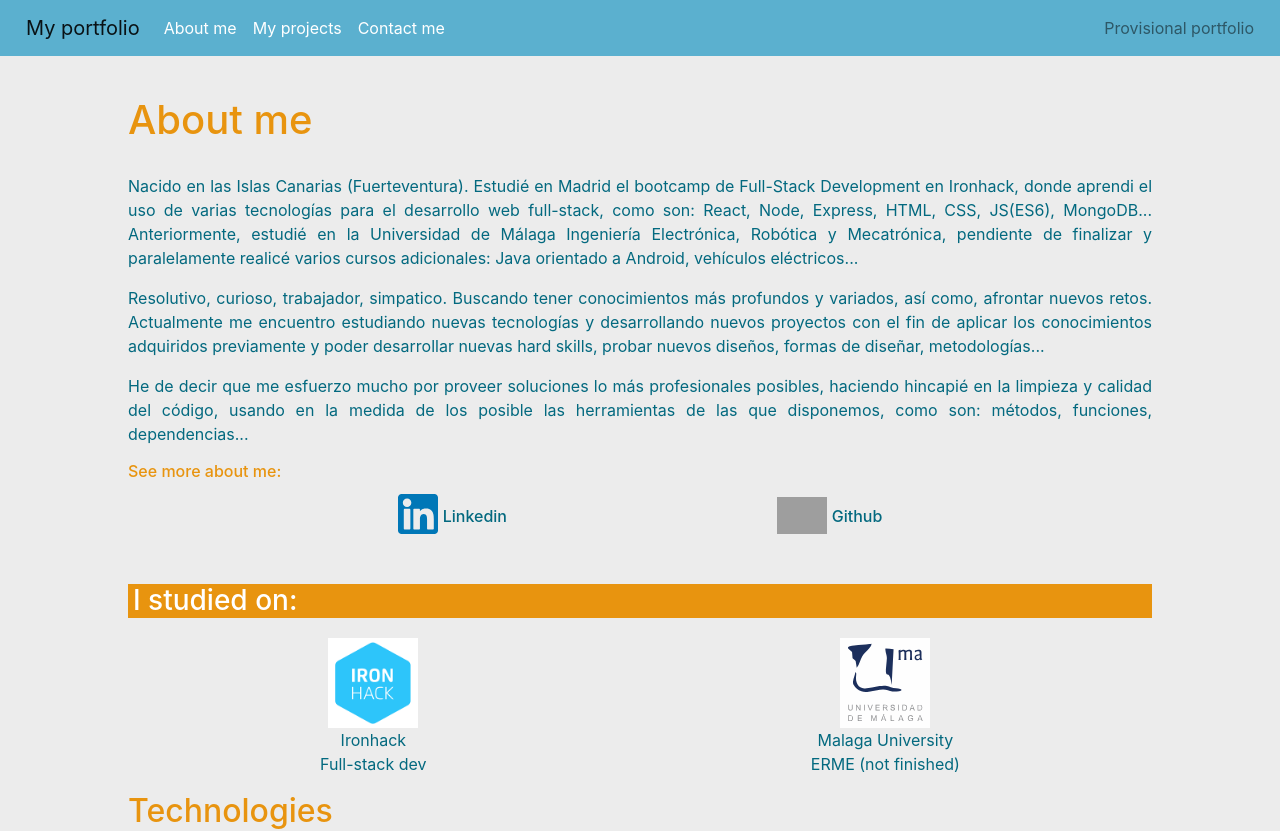
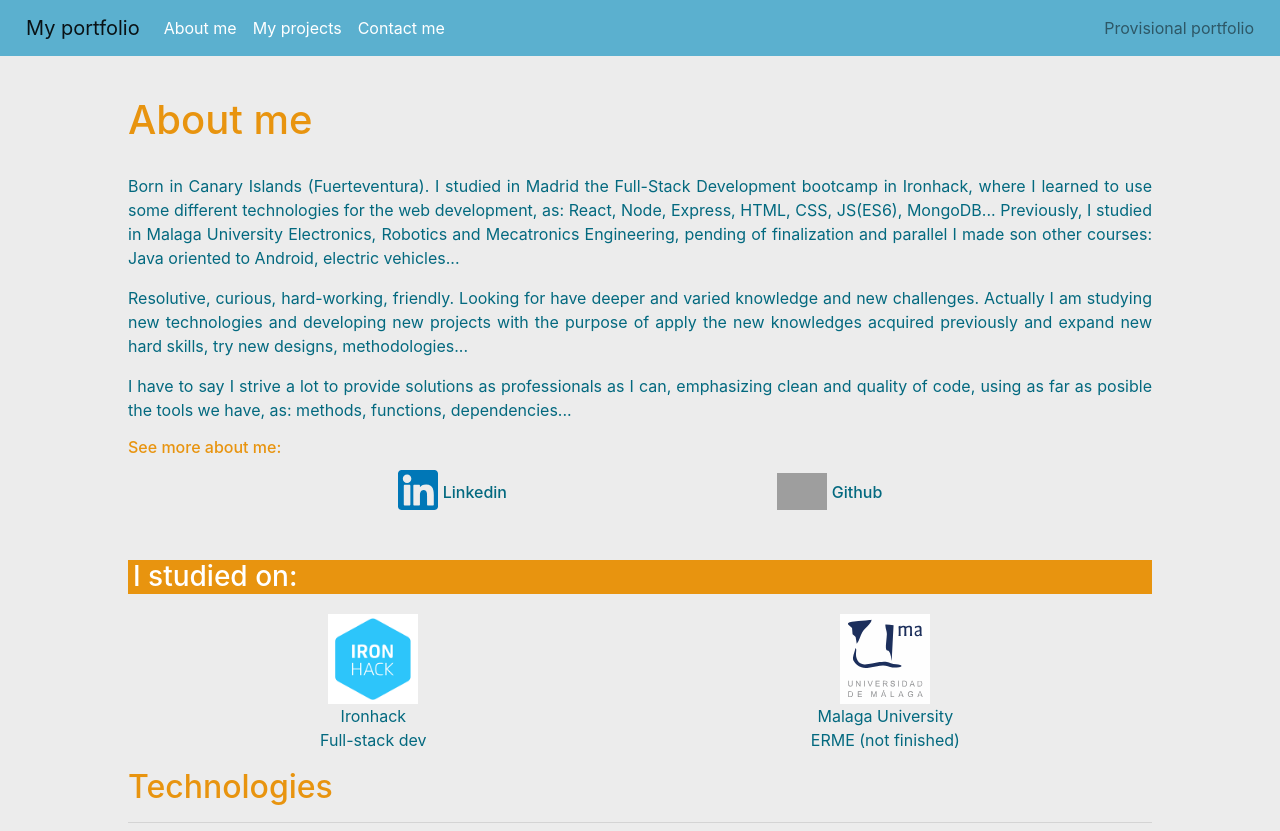
Before and after one commit to NelsonCC1812/provisional-portfolio, a React (Create React App) app in the folder client/: page /about in a window 1280 px wide. Shown: the top 831 px of the page. Built offline with nearby package versions, Linux system fonts and the light colour scheme; grey boxes are pictures that could not be loaded.

Commit message:
Traduccion del about me done

```diff
--- a/client/src/components/pages/About/index.js
+++ b/client/src/components/pages/About/index.js
@@ -13,9 +13,9 @@ export default function About_() {
             <h1 style={ { marginBottom: '30px' } }>About me</h1>
 
             <div style={ { textAlign: 'justify' } }>
-                <p>Nacido en las Islas Canarias (Fuerteventura). Estudié en Madrid el bootcamp de Full-Stack Development en Ironhack, donde aprendi el uso de varias tecnologías para el desarrollo web full-stack, como son: React, Node, Express, HTML, CSS, JS(ES6), MongoDB... Anteriormente, estudié en la Universidad de Málaga Ingeniería Electrónica, Robótica y Mecatrónica, pendiente de finalizar y paralelamente realicé varios cursos adicionales: Java orientado a Android, vehículos eléctricos...</p>
-                <p>Resolutivo, curioso, trabajador, simpatico. Buscando tener conocimientos más profundos y variados, así como, afrontar nuevos retos. Actualmente me encuentro estudiando nuevas tecnologías y desarrollando nuevos proyectos con el fin de aplicar los conocimientos adquiridos previamente y poder desarrollar nuevas hard skills, probar nuevos diseños, formas de diseñar, metodologías...</p>
-                <p>He de decir que me esfuerzo mucho por proveer soluciones lo más profesionales posibles, haciendo hincapié en la limpieza y calidad del código, usando en la medida de los posible las herramientas de las que disponemos, como son: métodos, funciones, dependencias... </p>
+                <p>Born in Canary Islands (Fuerteventura). I studied in Madrid the Full-Stack Development bootcamp in Ironhack, where I learned to use some different technologies for the web development, as: React, Node, Express, HTML, CSS, JS(ES6), MongoDB... Previously, I studied in Malaga University Electronics, Robotics and Mecatronics Engineering, pending of finalization and parallel I made son other courses: Java oriented to Android, electric vehicles...</p>
+                <p>Resolutive, curious, hard-working, friendly. Looking for have deeper and varied knowledge and new challenges. Actually I am studying new technologies and developing new projects with the purpose of apply the new knowledges acquired previously and expand new hard skills, try new designs, methodologies...</p>
+                <p>I have to say I strive a lot to provide solutions as professionals as I can, emphasizing clean and quality of code, using as far as posible the tools we have, as: methods, functions, dependencies...</p>
             </div>
 
             <h6 >See more about me:</h6>
```
